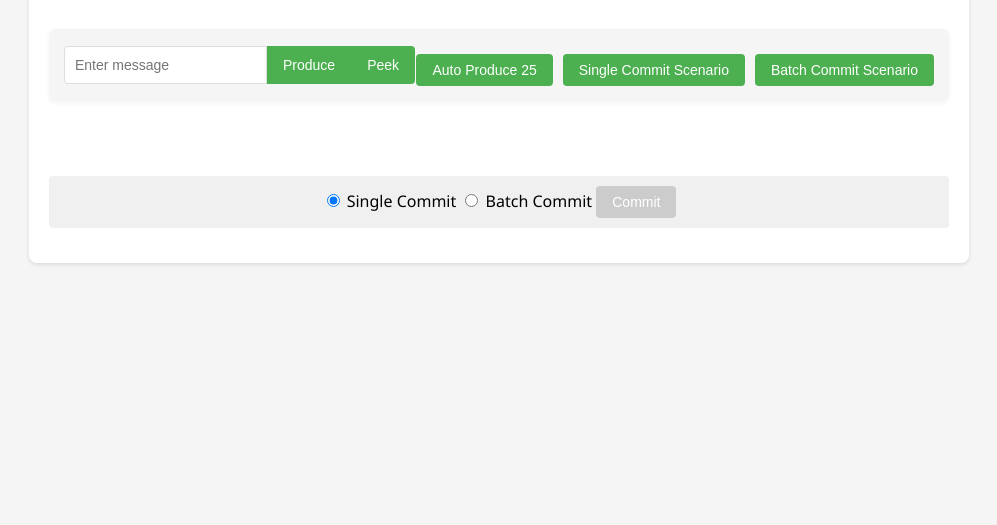
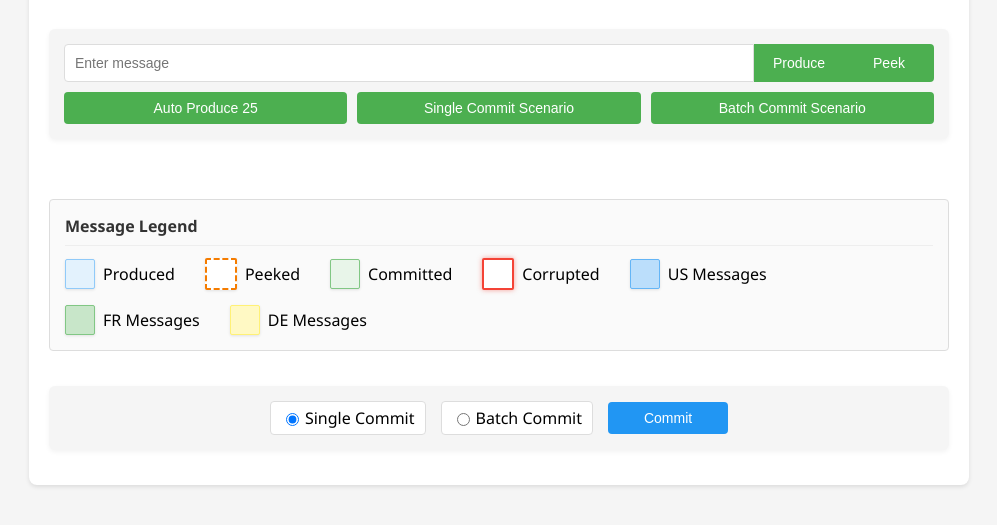
Before and after one commit to nahidupa/kafka-visualizer, a website with bundled scripts: page public/index.html in a window 1280 px wide. Shown: the part 107-632 px from the top of the page, without its empty margins (141-1138 px from the left). Built offline with nearby package versions, Linux system fonts and the light colour scheme; files whose address does not match are found by name.

Commit message:
Enhance UI: update control panel styles for better layout and usability; add message legend with color-coded swatches for message types.

```diff
--- a/public/css/styles.css
+++ b/public/css/styles.css
@@ -28,15 +28,16 @@ h1 {
 /* Control panels */
 .control-panel {
     margin: 15px 0;
-    padding: 10px;
-    border-radius: 4px;
-    background-color: #f0f0f0;
+    padding: 15px;
+    border-radius: 6px;
+    background-color: #f5f5f5;
     display: flex;
     width: 100%;
     justify-content: center;
-    gap: 10px;
+    gap: 15px;
     align-items: center;
     box-sizing: border-box;
+    box-shadow: 0 2px 5px rgba(0,0,0,0.05);
 }
 .control-panel input[type="text"] {
     padding: 8px;
@@ -44,6 +45,42 @@ h1 {
     border: 1px solid #ccc;
     font-size: 14px;
     flex-grow: 1;
+}
+
+/* Commit controls */
+.commit-controls {
+    display: flex;
+    align-items: center;
+    gap: 15px;
+    width: 100%;
+    justify-content: center;
+}
+
+.commit-controls label {
+    display: flex;
+    align-items: center;
+    cursor: pointer;
+    padding: 5px 10px;
+    background-color: white;
+    border-radius: 4px;
+    border: 1px solid #ddd;
+}
+
+.commit-controls label:hover {
+    background-color: #f9f9f9;
+}
+
+.commit-controls input[type="radio"] {
+    margin-right: 6px;
+}
+
+#commit-button {
+    min-width: 120px;
+    background-color: #2196F3;
+}
+
+#commit-button:hover:not([disabled]) {
+    background-color: #0d8bf2;
 }
 
 /* Output panels */
@@ -439,9 +476,7 @@ th {
 /* Unified control panel at top */
 .main-control-panel {
   display: flex;
-  flex-wrap: wrap;
-  justify-content: space-between;
-  align-items: center;
+  flex-direction: column;
   background-color: #f5f5f5;
   padding: 15px;
   border-radius: 6px;
@@ -453,9 +488,8 @@ th {
 
 .input-group {
   display: flex;
-  flex: 1;
-  margin-right: 15px;
-  min-width: 300px;
+  width: 100%;
+  margin-bottom: 10px;
 }
 
 .input-group input[type="text"] {
@@ -468,6 +502,7 @@ th {
 
 .input-group button {
   border-radius: 0;
+  min-width: 90px;
 }
 
 .input-group button:first-of-type {
@@ -480,9 +515,13 @@ th {
 
 .scenario-buttons {
   display: flex;
-  flex-wrap: wrap;
   gap: 10px;
-  margin-top: 10px;
+  width: 100%;
+}
+
+.scenario-buttons button {
+  flex: 1;
+  white-space: nowrap;
 }
 
 /* Message container styling for consumer output */
@@ -503,3 +542,82 @@ th {
   font-size: 0.9rem;
   color: #666;
 }
+
+/* Message Legend */
+.message-legend {
+  background-color: #fafafa;
+  border: 1px solid #ddd;
+  border-radius: 4px;
+  padding: 15px;
+  width: 100%;
+  box-sizing: border-box;
+  margin-bottom: 20px;
+}
+
+.message-legend h3 {
+  margin-top: 0;
+  margin-bottom: 12px;
+  font-size: 1rem;
+  color: #333;
+  border-bottom: 1px solid #eee;
+  padding-bottom: 8px;
+}
+
+.legend-items {
+  display: flex;
+  flex-wrap: wrap;
+  gap: 15px;
+}
+
+.legend-item {
+  display: flex;
+  align-items: center;
+  margin-right: 15px;
+}
+
+.legend-swatch {
+  width: 28px;
+  height: 28px;
+  border-radius: 2px;
+  margin-right: 8px;
+  box-shadow: 0 1px 3px rgba(0,0,0,0.1);
+  border: 1px solid #ddd;
+}
+
+/* Apply the same styles from message-box classes */
+.legend-swatch.produced {
+  background-color: #e3f2fd;
+  border: 1px solid #90caf9;
+}
+
+.legend-swatch.peeked {
+  background-color: white;
+  border: 2px dashed #f57c00;
+}
+
+.legend-swatch.committed {
+  background-color: #e8f5e9;
+  border: 1px solid #81c784;
+}
+
+.legend-swatch.corrupted {
+  background-color: white;
+  border: 2px solid #f44336;
+  box-shadow: 0 0 5px rgba(244, 67, 54, 0.5);
+}
+
+/* Country code-specific colors */
+.legend-swatch[data-key="US"] {
+  background-color: #bbdefb;
+  border: 1px solid #64b5f6;
+}
+
+.legend-swatch[data-key="FR"] {
+  background-color: #c8e6c9;
+  border: 1px solid #81c784;
+}
+
+.legend-swatch[data-key="DE"] {
+  background-color: #fff9c4;
+  border: 1px solid #fff176;
+}
--- a/public/index.html
+++ b/public/index.html
@@ -26,6 +26,41 @@
 
         <!-- Partition visualization -->
         <div id="partition-visualization"></div>
+
+        <!-- Message Legend -->
+        <div class="message-legend">
+            <h3>Message Legend</h3>
+            <div class="legend-items">
+                <div class="legend-item">
+                    <div class="legend-swatch produced"></div>
+                    <span>Produced</span>
+                </div>
+                <div class="legend-item">
+                    <div class="legend-swatch peeked"></div>
+                    <span>Peeked</span>
+                </div>
+                <div class="legend-item">
+                    <div class="legend-swatch committed"></div>
+                    <span>Committed</span>
+                </div>
+                <div class="legend-item">
+                    <div class="legend-swatch corrupted"></div>
+                    <span>Corrupted</span>
+                </div>
+                <div class="legend-item">
+                    <div class="legend-swatch" data-key="US"></div>
+                    <span>US Messages</span>
+                </div>
+                <div class="legend-item">
+                    <div class="legend-swatch" data-key="FR"></div>
+                    <span>FR Messages</span>
+                </div>
+                <div class="legend-item">
+                    <div class="legend-swatch" data-key="DE"></div>
+                    <span>DE Messages</span>
+                </div>
+            </div>
+        </div>
 
         <!-- Consumer Controls -->
         <div class="control-panel">
```
